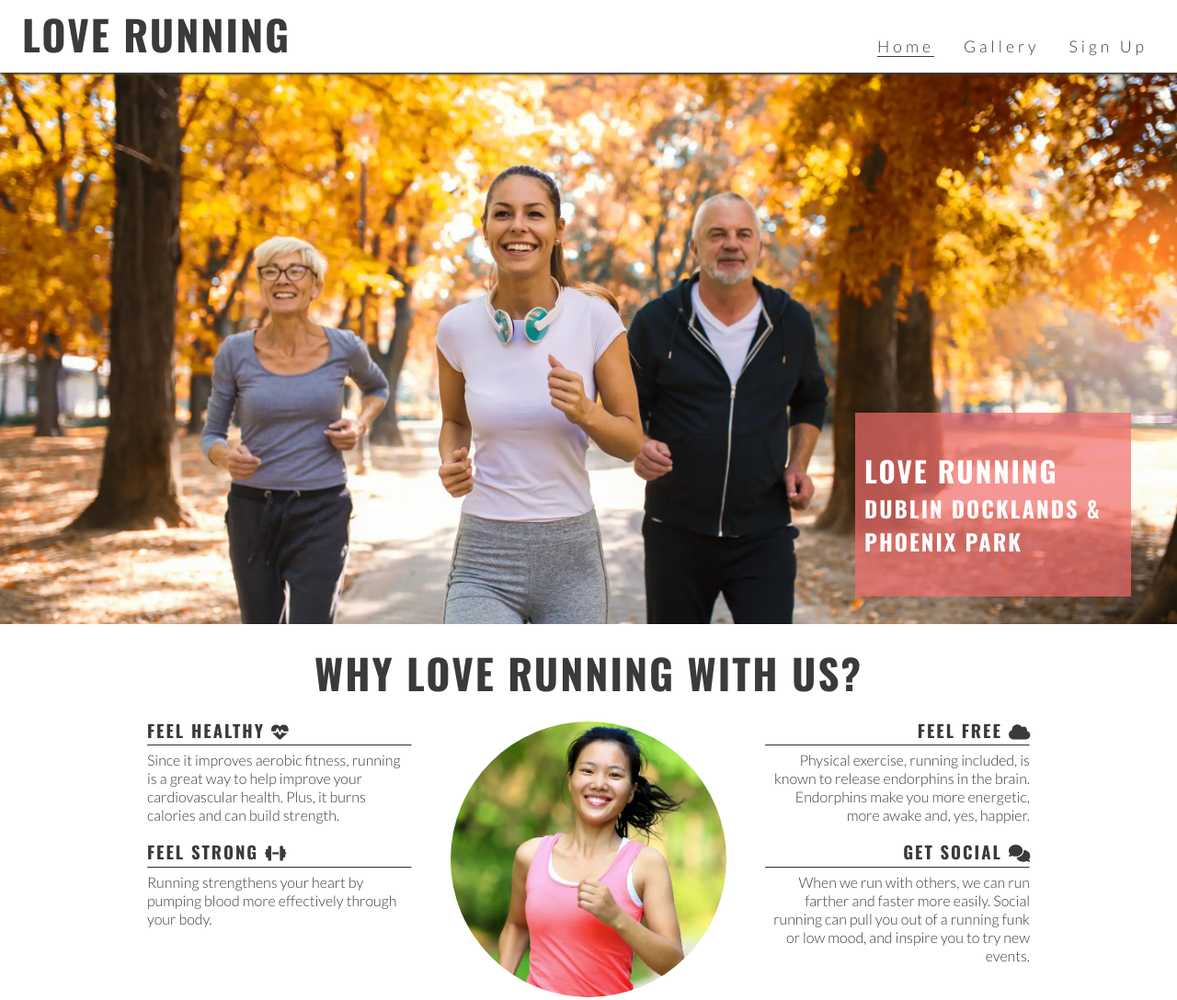
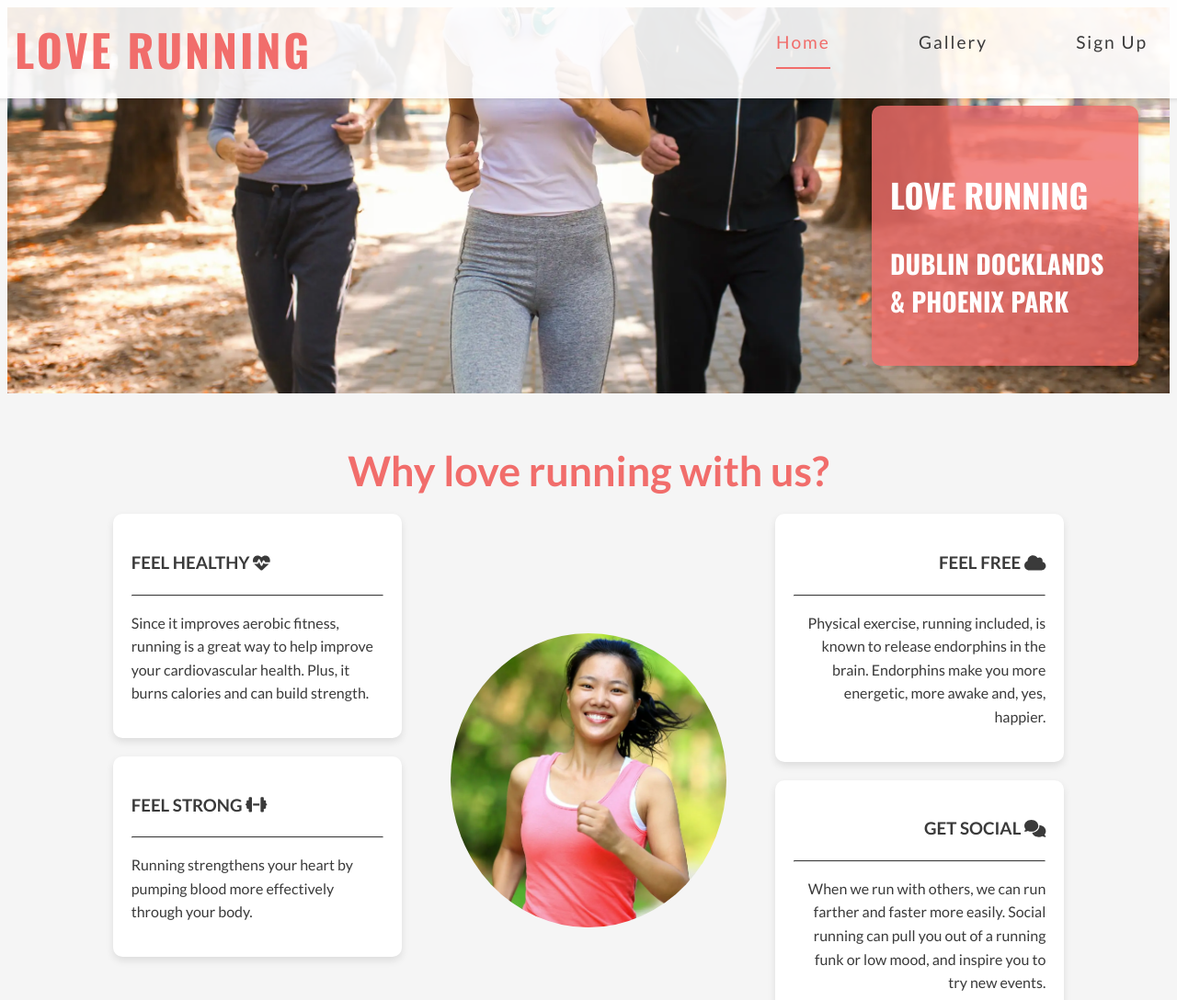
Before and after one commit to andreamaestri/love-running, a plain HTML site: page index.html in a window 1280 px wide. Shown: the top 1088 px of the page at 92% size. Drawn offline with nearby package versions, Linux system fonts and the light colour scheme.

Commit message:
FIX: CSS styles for navbar and hero section, update HTML structure and meta tags in signup.html, and add CSS styles for gallery

```diff
--- a/assets/css/style.css
+++ b/assets/css/style.css
@@ -1,77 +1,103 @@
-/* Google fonts import */
-@import url("https://fonts.googleapis.com/css2?family=Lato:wght@300&family=Oswald:wght@200;300;400;500;600;700&display=swap");
+/* General styles */
+@import url("https://fonts.googleapis.com/css2?family=Lato:wght@400;700&family=Oswald:wght@400;700&display=swap");
 
-/* Asterisk wildcard selector to override default styles added by the browser */
-* {
-  padding: 0;
-  margin: 0;
-  box-sizing: border-box;
+body, html {
+  overflow-x: hidden; /* Prevent horizontal overflow */
 }
 
-/* General styles */
 body {
   min-height: 100vh;
   display: flex;
   flex-direction: column;
   color: #3a3a3a;
   font-family: "Lato", sans-serif;
+  background-color: #f5f5f5;
+  align-items: center;
+  justify-content: flex-start; /* Ensure content starts from the top */
 }
-
-h1,
-h2,
-h3 {
-  font-family: "Oswald", sans-serif;
-  text-transform: uppercase;
-  letter-spacing: 2px;
-  color: #3a3a3a;
+.hidden-heading {
+  visibility: hidden;
 }
-
-.hidden-heading {
-  display: none;
-}
-
-/* Header */
+/* Navbar styles */
 header {
-  background-color: #ffffff;
-  padding: 0 1rem;
+  background-color: rgba(255, 255, 255, 0.9);
+  padding: 0 2rem;
   position: fixed;
   z-index: 99;
   width: 100%;
-  box-shadow: 0 2px 2px #3a3a3a;
+  box-shadow: 0 2px 4px rgba(0, 0, 0, 0.1);
   display: flex;
   justify-content: space-between;
-  align-items: baseline;
+  align-items: center;
+  transition: background-color 0.3s ease;
+  top: 0; /* Ensure the header is fixed at the top */
+  margin-top: 0; /* Ensure no gap at the top */
 }
-
 header a {
   text-decoration: none;
   color: inherit;
 }
 
+#logo {
+  font-size: 2.5rem;
+  font-weight: 700;
+  padding: 1rem 0;
+  color: #f16d6b;
+  font-family: "Oswald", sans-serif;
+  letter-spacing: 3px;
+  transition: color 0.3s ease;
+  text-transform: uppercase;
+}
+
+/* Media query for mobile devices */
+@media screen and (max-width: 767px) {
+  #logo {
+    padding: 5px 50px; /* Adjust padding for better appearance */
+  }
+}
+
+#logo:hover {
+  color: #e05a58;
+}
+
 #menu {
-  font-size: 110%;
-  letter-spacing: 4px;
+  font-size: 1rem;
+  letter-spacing: 2px;
   list-style-type: none;
+  display: flex;
+  gap: 2rem;
+  background-color: transparent;
 }
 
 #menu > li {
-  margin-bottom: 1em;
+  margin-bottom: 0;
+  background-color: transparent;
 }
 
-.active {
-  border-bottom: 1px solid #3a3a3a;
+#menu a {
+  padding: 0.5rem 0;
+  transition: color 0.3s ease, border-bottom 0.3s ease;
+  background-color: transparent;
+}
+#menu a:hover,
+#menu .active {
+  color: #f16d6b;
+  border-bottom: 2px solid #f16d6b;
 }
 
 /* Navbar styles with dropdown toggle */
 nav {
   position: absolute;
-    background-color: #ffffff;
   width: 100%;
   left: 0;
-    padding: 0 1rem;
-    box-shadow: 0 2px 2px #3a3a3a;
+  padding: 1rem 2rem;
+  box-shadow: 0 2px 4px rgba(0, 0, 0, 0.1);
   display: none;
   top: 100%;
+  flex-direction: column;
+  align-items: flex-start;
+  background-color: rgba(255, 255, 255, 0.9); /* Opaque by default */
+  z-index: 98; /* Ensure nav is below header */
 }
 
 /* Nav toggle */
@@ -84,18 +110,20 @@ nav {
 }
 
 .nav-toggle-label {
-    font-size: 2rem;
+  font-size: 2.5rem; /* Increase font size for better touch interaction */
+  cursor: pointer;
+  padding: 1rem; /* Add padding for a larger touch area */
 }
 
 /* Media query: tablets and larger (768px and up) */
 @media screen and (min-width: 768px) {
-    /* Header */
   nav {
-        display: block;
+    display: flex;
     position: relative;
     box-shadow: none;
     width: fit-content;
-        padding-right: 1rem;
+    padding-right: 2rem;
+    background-color: transparent; /* Transparent on larger screens */
   }
 
   #menu {
@@ -103,7 +131,14 @@ nav {
   }
 
   #menu > li {
-        padding-left: 1rem;
+    padding-left: 2rem;
+    margin-bottom: 1rem; /* Add margin for better spacing between items */
+    margin-left: 2rem;
+  }
+
+  #menu a {
+    padding: 1rem 0; /* Increase padding for touch-friendly links */
+    font-size: 1.2rem; /* Increase font size */
   }
 
   .nav-toggle-label {
@@ -111,28 +146,38 @@ nav {
   }
 
   #logo {
-        font-size: 280%;
+    font-size: 3rem;
     line-height: 75px;
-        margin: 0 0.5rem;
+    margin: 0 1rem;
   }
 
-    /* Main content */
-    main {
-        /* Push main content down to accommodate larger header */
-        margin-top: 79px;
-    }
-
-    /* Hero image */
   #cover-text {
     width: 300px;
     right: 50px;
+  }
+
+  #benefits-physical,
+  #benefits-mental {
+    display: flex;
+    flex-direction: column;
+    width: 100%;
+  }
+
+  #benefits-physical > div,
+  #benefits-mental > div {
+    width: 75%;
+  }
+
+  #benefits-mental > div {
+    text-align: end;
+    align-self: flex-end;
   }
 }
 
 /* Large devices (laptops and desktops, 992px and up) */
 @media screen and (min-width: 992px) {
   #menu a:hover {
-        border-bottom: 1px solid #3a3a3a;
+    border-bottom: 2px solid #f16d6b;
   }
 }
 
@@ -145,55 +190,101 @@ nav {
     transform: rotate(180deg);
   }
 }
-
-/* Main content */
+/* Adjust main content to account for the hero section */
 main {
   flex: 1 0 auto;
-  margin-top: 47px;
+  margin-top: 0; /* Remove margin-top */
+  position: static; /* Ensure main content follows normal flow */
+  z-index: 1; /* Ensure main content is above the hero section */
+  width: 100%; /* Ensure main content takes up full width */
 }
 
 /* Hero section */
 #hero {
-    height: 600px;
-    width: 100%;
+  height: 55vh; /* Ensure it covers half the viewport height */
+  width: 100vw; /* Ensure it covers the full viewport width */
   background: url("../images/hero-image.webp") no-repeat center/cover;
-    background-position: center 35%;
-    position: relative;
+  background-position: center 80%;
+  background-attachment: fixed; /* Add parallax effect */
+  position: relative; /* Use relative positioning */
+  top: -20px; /* Ensure it is at the top of the viewport */
+  z-index: 0; /* Ensure it is behind other content */
 }
 
-
 #cover-text {
-  background-color: rgba(241, 109, 107, 0.7);
-  font-size: 130%;
+  background-color: rgba(241, 109, 107, 0.8);
+  font-size: 1.5rem;
   position: absolute;
   bottom: 30px;
-  width: 80%;
+  width: 250px;
   min-height: 200px;
-  padding-top: 40px;
-  padding-left: 10px;
+  padding: 40px 20px;
+  border-radius: 10px;
+  box-shadow: 0 4px 8px rgba(0, 0, 0, 0.2);
+  color: #ffffff;
 }
-
 #cover-text > h2,
 #cover-text > h3 {
   color: #ffffff;
+  margin-bottom: 10px;
+  font-family: "Oswald", sans-serif;
+  text-transform: uppercase;
 }
 
 /* Reasons section */
 #reasons {
   width: 90%;
   margin: 20px auto;
+  text-align: center;
 }
 
 #reasons h2 {
   margin-bottom: 20px;
-  text-align: center;
-  font-size: 280%;
+  font-size: 2.8rem;
+  color: #f16d6b;
+}
+
+#benefits {
+  display: flex;
+  flex-direction: column;
+  gap: 20px;
 }
 
 #benefits-physical > div,
 #benefits-mental > div {
-  line-height: 20px;
+  line-height: 1.6;
   margin-bottom: 20px;
+  background-color: #ffffff;
+  padding: 20px;
+  border-radius: 10px;
+  box-shadow: 0 4px 8px rgba(0, 0, 0, 0.1);
+}
+
+/* Align physical benefits to the left and mental benefits to the right on larger screens */
+@media screen and (min-width: 768px) {
+  #benefits {
+    flex-direction: row;
+    justify-content: space-between;
+  }
+
+  #benefits-physical {
+    align-items: flex-start;
+    text-align: left;
+  }
+
+  #benefits-mental {
+    align-items: flex-end;
+    text-align: right;
+  }
+}
+/* Hover effect for desktop */
+@media screen and (min-width: 992px) {
+  #benefits-physical > div:hover,
+  #benefits-mental > div:hover {
+    transform: translateY(-5px) scale(1.05);
+    box-shadow: 0 12px 24px rgba(0, 0, 0, 0.2);
+    transition: transform 0.2s ease, box-shadow 0.2s ease;
+  }
 }
 
 #benefits > p {
@@ -242,6 +333,7 @@ main {
 #times h3 {
   color: #fafafa;
 }
+
 /* Gallery page */
 #photos {
   display: flex;
@@ -250,6 +342,7 @@ main {
   justify-content: space-around;
   padding: 0px;
   width: 100%;
+  margin-top: 100px; /* Adjust this value based on the height of your navbar */
 }
 
 #photos img {
@@ -264,23 +357,25 @@ main {
 }
 
 #photos img:hover {
-  transform: scale(1.05);
+  transform: translateY(-5px) scale(1.05);
   box-shadow: 0 8px 16px rgba(0, 0, 0, 0.2);
 }
-/* Signup section */
-main {
+body #signup {
+  background: url("../images/signup-image.webp") no-repeat center 70%/cover; /* Adjust background position */
+  width: 100%;
+  min-height: 100vh; /* Ensure full viewport height */
+  margin: 0;
+  padding: 0;
   display: flex;
-    flex-direction: column;
-}
-
-#signup {
-    background: url("../images/signup-image.webp") no-repeat 75% / cover;
-    flex-grow: 1;
+  align-items: center; /* Vertically center content */
+  justify-content: center; /* Horizontally center content */
 }
 
 #signup h2 {
   color: #fafafa;
+  text-align: center;
 }
+
 /* Add padding to FontAwesome icons within the form heading */
 #signup h2 .fa-user-plus {
   padding-right: 10px; /* Add right padding for spacing */
@@ -289,15 +384,17 @@ main {
 #signup form {
   color: #ffffff;
   background-color: rgba(60, 60, 60, 0.6);
-    padding: 20px 10%;
-    margin: 30px;
+  padding: 20px 5%;
+  margin: 15vh auto;
+  width: 90%;
+  max-width: 500px;
+  border-radius: 10px;
 }
 
 #first_name,
 #last_name,
-/* Email address input */
 #email_address {
-    width: 100%;
+  width: calc(100% - 20px);
   height: 40px;
   margin-top: 10px;
   margin-bottom: 20px;
@@ -310,13 +407,14 @@ main {
 
 /* Radio buttons container */
 .radio-buttons {
-  width: fit-content;
+  width: 100%;
   border: 1px solid #fafafa;
   border-radius: 4px;
   overflow: hidden;
   display: flex;
   flex-direction: row;
   flex-wrap: nowrap;
+  margin-bottom: 20px;
 }
 
 /* Hide radio inputs */
@@ -333,6 +431,8 @@ main {
   transition: all 0.3s;
   color: #fafafa;
   margin: 0; /* Ensure no margin */
+  flex: 1;
+  text-align: center;
 }
 
 /* Remove border for the last label */
@@ -353,7 +453,7 @@ main {
 
 /* Join button */
 .join-button {
-    width: auto;
+  width: 100%;
   padding: 10px 20px;
   margin-top: 20px;
   background-color: #f16d6b;
@@ -361,120 +461,102 @@ main {
   border: none;
   border-radius: 4px;
   cursor: pointer;
-    text-align: left;
+  text-align: center;
   font-family: "Lato", sans-serif;
   font-weight: bold;
   font-size: 1.2em;
-    transition: background-color 0.3s ease, transform 0.3s cubic-bezier(0.68, -0.55, 0.27, 1.55);
+  transition: background-color 0.3s ease,
+    transform 0.3s cubic-bezier(0.68, -0.55, 0.27, 1.55);
 }
 
 /* Join button hover effect */
-.join-button:hover {
-    background-color: #e05a58;
-    transform: scale(1.1);
-}
-
-/* Media queries: tablets and larger devices (768px and up) */
-@media screen and (min-width: 768px) {
+@media screen and (max-width: 768px) {
   #signup {
-    background-position: center;
+    background-size: cover; /* Ensure background covers fully */
+    padding: 0; /* Remove any padding that might cause overflow */
+    box-sizing: border-box; /* Ensure no overflow due to padding or border */
   }
 
   #signup form {
-    padding: 10px;
-    margin: 150px auto auto 50px;
-    max-width: 400px;
+    padding: 20px;
+    margin: 0 auto; /* Center the form */
+    width: 100%; /* Ensure form takes up full width */
+    max-width: 100%; /* Remove any max-width constraints */
+    box-sizing: border-box; /* Ensure no overflow due to padding or border */
   }
+
   .join-button {
-    padding: 15px 30px;
-    font-size: 1.4em;
+    padding: 10px 20px;
+    font-size: 1.3em;
+    width: 100%; /* Make join button take up full width */
+    box-sizing: border-box; /* Ensure no overflow due to padding or border */
+  }
+
+  #first_name,
+  #last_name,
+  #email_address {
+    width: 100%; /* Ensure inputs take up full width */
+    height: 35px;
+    margin-top: 5px;
+    box-sizing: border-box; /* Ensure no overflow due to padding or border */
+  }
+
+  .radio-buttons label {
+    padding: 5px 10px;
+    box-sizing: border-box; /* Ensure no overflow due to padding or border */
+  }
+
+  footer {
+    width: 100%;
+    box-sizing: border-box; /* Ensure no overflow due to padding or border */
   }
 }
-/* Footer */
+footer {
+  width: 100%;
+  color: #ffffff;
+  padding: 40px 0;
+  text-align: center;
+  font-family: "Lato", sans-serif;
+  box-shadow: 0 -2px 4px rgba(0, 0, 0, 0.1);
+  margin: 0; /* Ensure no margin */
+  box-sizing: border-box; /* Include padding and border in element's total width and height */
+}
+
 #social-networks {
-  text-align: center;
-  padding: 20px 0;
   display: flex;
   justify-content: space-evenly;
   list-style-type: none;
+  padding: 0;
+  margin: 20px 0 0 0;
 }
 
 #social-networks a {
-  font-size: 160%;
-  padding: 5%;
-  color: #3a3a3a;
+  font-size: 2rem;
+  color: #2c2c2c;
+  transition: color 0.3s ease, transform 0.3s ease;
 }
 
-/* Media queries: tablets and larger devices (768px and up) */
-@media screen and (min-width: 768px) {
-  /* Header */
-  nav {
-    display: flex;
-    position: relative;
-    box-shadow: none;
-    width: fit-content;
-    padding-right: 1rem;
+#social-networks a:hover {
+  color: #f16d6b;
+  transform: scale(1.2);
 }
 
-  #menu {
-    display: flex;
-  }
-
-  #menu > li {
-    margin-left: 1rem;
-  }
-
-  .nav-toggle-label {
-    display: none;
-  }
-
-  #logo {
-    font-size: 280%;
-    line-height: 75px;
-    margin: 0 0.5rem;
-  }
-
-  /* Main content */
-  main {
-    margin-top: 79px;
-  }
-
-  /* Hero */
-  #cover-text {
-    width: 300px;
-    right: 50px;
-  }
-
-  /* Reasons section */
-  #benefits-physical,
-  #benefits-mental {
-    display: flex;
-    flex-direction: column;
-    width: 100%;
-  }
-
-  #benefits-physical > div,
-  #benefits-mental > div {
-    width: 75%;
-  }
-
-  #benefits-mental > div {
-    text-align: end;
-    align-self: flex-end;
-  }
+footer p {
+  margin-top: 20px;
+  font-size: 1rem;
+  color: #bbbbbb;
 }
 
 /* Media queries: desktops and larger devices (992px and up) */
 @media screen and (min-width: 992px) {
   #menu a:hover {
-    border-bottom: 1px solid #3a3a3a;
+    border-bottom: 2px solid #f16d6b;
   }
 }
 
 /* Media queries: large desktops and larger devices (1200px and up) */
 @media screen and (min-width: 1200px) {
   #benefits {
-    display: flex;
     flex-direction: row;
     justify-content: space-evenly;
   }
```
Lines whose indentation alone changed are shown as unchanged.
